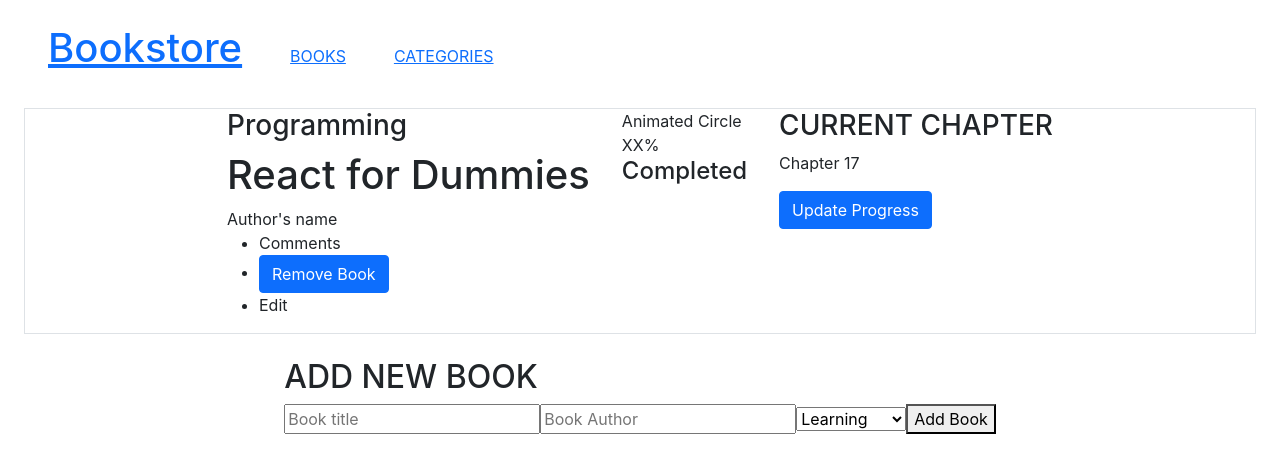
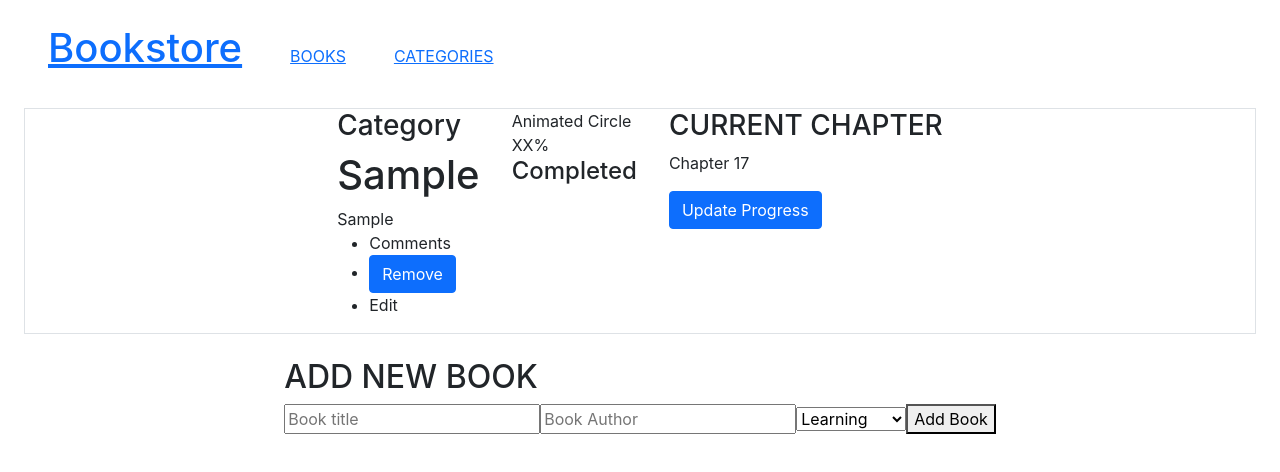
Before and after one commit to ixboy/Bookstore-React, a React (Create React App) app: page / in a window 1280 px wide. Both pictures are taken after typing "Sample", "Sample" into the empty fields and a click on the button "Add Book". Shown: the top 472 px of the page. Built offline with nearby package versions, Linux system fonts and the light colour scheme.

Commit message:
refactor Book List

```diff
--- a/src/components/BookList.js
+++ b/src/components/BookList.js
@@ -1,16 +1,27 @@
 import React from 'react';
+import { useSelector } from 'react-redux';
+import RemoveBook from './RemoveBook';
 
-const BookList = () => (
-  <div className="d-flex flex-row justify-content-center border">
+const BookList = () => {
+  const bookStore = useSelector((state) => state.book);
+
+  return (
+    <>
+      {bookStore.map((book) => (
+        <div key={book.id} className="d-flex flex-row justify-content-center border">
           <div className="d-flex flex-column px-3">
-      <h3>Programming</h3>
-      <h1>React for Dummies</h1>
-      <span>Author&apos;s name</span>
+            <h3>Category</h3>
+            <h1>
+              {book.title}
+            </h1>
+            <span>
+              {book.author}
+            </span>
             <div>
               <ul>
                 <li>Comments</li>
                 <li>
-            <button type="button" className="btn btn-primary">Remove Book</button>
+                  <RemoveBook id={book.id} book={book} />
                 </li>
                 <li>Edit</li>
               </ul>
@@ -27,6 +38,9 @@
             <button type="button" className="btn btn-primary">Update Progress</button>
           </div>
         </div>
+      ))}
+    </>
   );
+};
 
 export default BookList;
```
Lines whose indentation alone changed are shown as unchanged.
